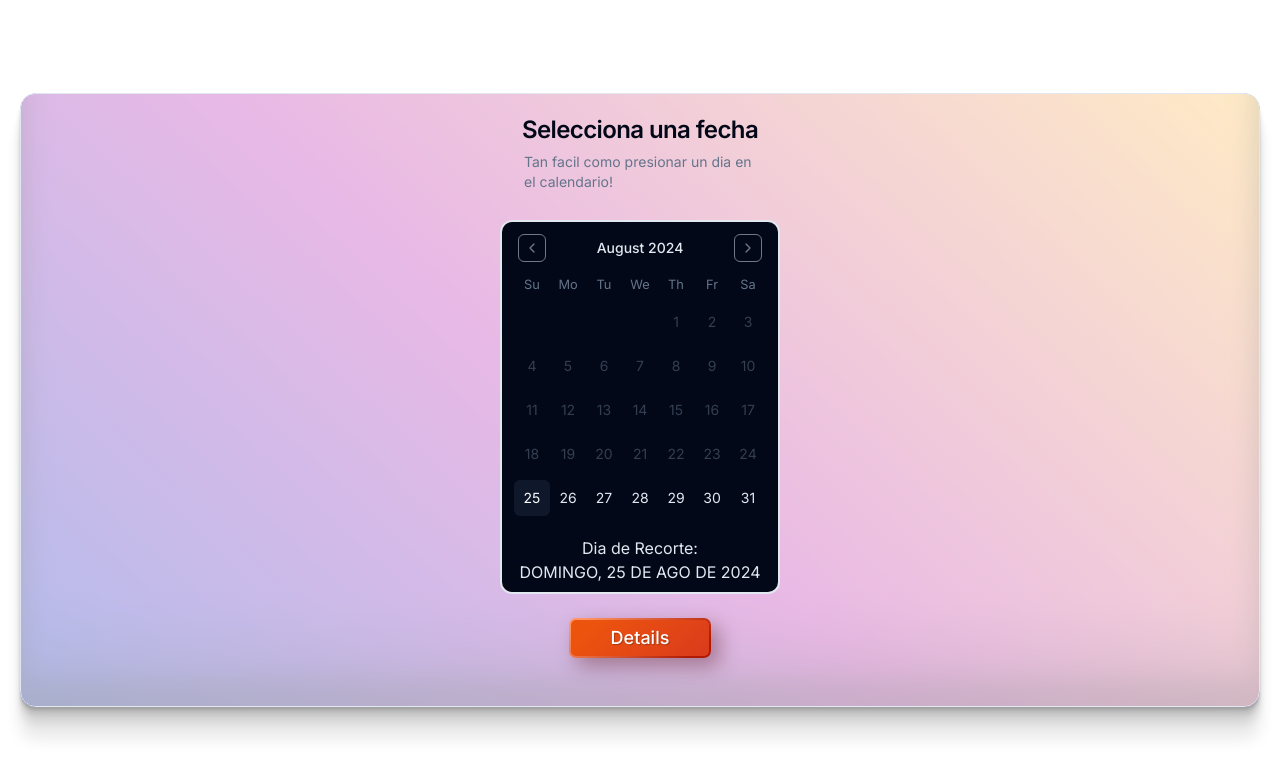
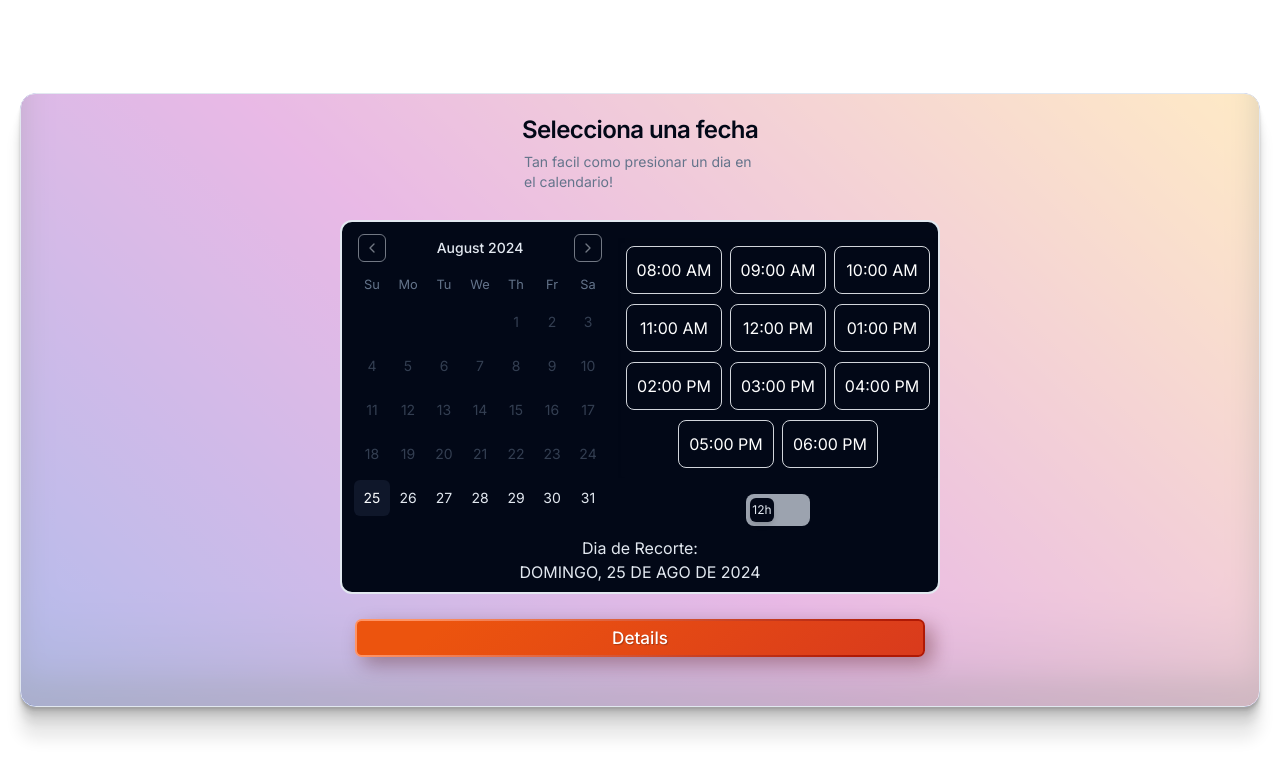
Before and after one commit to bySharkster/booking-app, a Next.js app: page /booking in a window 1280 px wide. Shown: the top 776 px of the page. Built offline with nearby package versions, Linux system fonts and the light colour scheme.

Commit message:
Style: Added More Styling and Functionality to the Calendar Components. Feature: Added Time Picker and Constants lib

```diff
--- a/components/Booking.tsx
+++ b/components/Booking.tsx
@@ -16,10 +16,11 @@ import { Input } from "./ui/input";
 import { Label } from "./ui/label";
 import PhoneNumberInput from "./ui/phoneNumberInput";
 import BookingCard from "./ui/bookingCard";
+import TimePicker from "./ui/timePicker";
+import GoBackButton from "./ui/goBack";
 
 export const Booking = () => {
   const [state, setState] = useState("booking");
-
   const renderComponent = useMemo(() => {
     switch (state) {
       case "details":
@@ -53,12 +54,15 @@ const BookingComponent = memo(
         </CardHeader>
         <CardContent className="max-w-fit mx-auto justify-center items-center">
           <section className="border-2 rounded-xl border-slate-200 bg-card-foreground items-center flex flex-col justify-center">
+            <div className="flex flex-row">
               <Calendar
                 mode="single"
                 selected={date}
                 onSelect={setDate}
                 className="text-input"
               />
+              <TimePicker />
+            </div>
             <div className="text-center py-2 flex flex-col text-input text-md">
               <span>Dia de Recorte: </span>
               <span>
@@ -76,7 +80,10 @@ const BookingComponent = memo(
             </div>
           </section>
           <div className="w-full flex items-center justify-center py-6">
-            <Button onClick={(e) => handleClick()} className="button">
+            <Button
+              onClick={(e) => handleClick()}
+              className="button scale-95 hover:scale-105 duration-200 ease-in-out flex-1"
+            >
               Details
             </Button>
           </div>
@@ -167,10 +174,11 @@ const DetailsComponent = memo(
             </form>
           </section>
           <div className="w-full flex items-center justify-center py-6">
+            <GoBackButton onClick={() => setState("booking")} />
             <Button
               type="submit"
               onClick={() => setState("confirmation")}
-              className="button"
+              className="button scale-95 hover:scale-105 duration-200 ease-in-out"
             >
               confirmation
             </Button>
--- /dev/null
+++ b/components/ui/goBack.tsx
@@ -0,0 +1,22 @@
+import React, { FormEventHandler } from "react";
+import { Button } from "./button";
+import { ArrowLeft } from "lucide-react";
+
+const GoBackButton = ({
+  onClick,
+}: {
+  onClick: FormEventHandler<HTMLButtonElement>;
+}) => {
+  return (
+    <Button
+      variant={"link"}
+      className="flex flex-row flex-shrink scale-95 hover:scale-105 duration-200 ease-in-out group gap-1 hover:-translate-x-1 transition-transform"
+      onClick={onClick}
+    >
+      <ArrowLeft className="h-4 w-4 overflow-hidden  translate-x-1 group-hover:-translate-x-1 ease-in-out transition-transform" />
+      Go Back
+    </Button>
+  );
+};
+
+export default GoBackButton;
--- /dev/null
+++ b/components/ui/timeFormatToggle.tsx
@@ -0,0 +1,31 @@
+import React, { useState } from "react";
+
+const TimeFormatToggle: React.FC<{ onToggle: (is24Hour: boolean) => void }> = ({
+  onToggle,
+}) => {
+  const [is24HourFormat, setIs24HourFormat] = useState<boolean>(false);
+
+  const handleToggle = () => {
+    setIs24HourFormat(!is24HourFormat);
+    onToggle(!is24HourFormat);
+  };
+
+  return (
+    <div className="flex items-center justify-center mt-4">
+      <div
+        onClick={handleToggle}
+        className={`w-16 h-8 flex items-center bg-gray-400 rounded-lg p-1 cursor-pointer ${
+          is24HourFormat ? "justify-end" : "justify-start"
+        }`}
+      >
+        <div className="bg-foreground w-6 h-6 rounded-md shadow-md transform transition-all ease-in-out">
+          <span className="text-xs text-center block mt-1 text-input">
+            {is24HourFormat ? "24h" : "12h"}
+          </span>
+        </div>
+      </div>
+    </div>
+  );
+};
+
+export default TimeFormatToggle;
--- /dev/null
+++ b/components/ui/timePicker.tsx
@@ -0,0 +1,59 @@
+import React, { useState } from "react";
+import TimeFormatToggle from "./timeFormatToggle";
+import { MIN_TIME_SLOT, MAX_TIME_SLOT, TIME_INTERVAL } from "@/lib/constants";
+const TimePicker: React.FC = ({}) => {
+  const [selectedTime, setSelectedTime] = useState<string | null>(null);
+
+  const [is24HourFormat, setIs24HourFormat] = useState<boolean>(false);
+  // Generate time slots in 30-minute intervals
+  const generateTimeSlots: () => string[] = () => {
+    const times = [];
+    let currentTime = new Date();
+    const [minHours, minMinutes] = MIN_TIME_SLOT.split(":").map(Number);
+    const [maxHours, maxMinutes] = MAX_TIME_SLOT.split(":").map(Number);
+
+    currentTime.setHours(minHours, minMinutes, 0, 0);
+    const maxTime = new Date();
+    maxTime.setHours(maxHours, maxMinutes, 0, 0);
+
+    while (currentTime <= maxTime) {
+      const hours = currentTime.getHours();
+      const displayHour = is24HourFormat ? hours : hours % 12 || 12;
+      const minutes = currentTime.getMinutes().toString().padStart(2, "0");
+      const ampm = is24HourFormat ? "" : hours < 12 ? "AM" : "PM";
+      times.push(
+        `${displayHour.toString().padStart(2, "0")}:${minutes} ${ampm}`
+      );
+      currentTime.setMinutes(currentTime.getMinutes() + TIME_INTERVAL);
+    }
+
+    return times;
+  };
+
+  const timeSlots = generateTimeSlots();
+
+  return (
+    <section className="h-72 w-full max-w-80">
+      <div className="flex flex-wrap gap-2 justify-center overflow-y-scroll mt-4 h-5/6 ">
+        <div className="flex flex-wrap gap-2 justify-center shadow-inner p-2">
+          {timeSlots.map((time) => (
+            <button
+              key={time}
+              onClick={() => setSelectedTime(time)}
+              className={`p-2 items-center  rounded-lg border ${
+                selectedTime === time
+                  ? "bg-background text-foreground "
+                  : "bg-foreground border-gray-300 text-background"
+              } hover:bg-background/15 transition h-12 w-24 whitespace-nowrap`}
+            >
+              {time}
+            </button>
+          ))}
+        </div>
+      </div>
+      <TimeFormatToggle onToggle={setIs24HourFormat} />
+    </section>
+  );
+};
+
+export default TimePicker;
--- /dev/null
+++ b/lib/constants.ts
@@ -0,0 +1,3 @@
+export const MIN_TIME_SLOT: string = "08:00";
+export const MAX_TIME_SLOT: string = "18:00";
+export const TIME_INTERVAL: number = 60;
```
Lines whose indentation alone changed are shown as unchanged.
